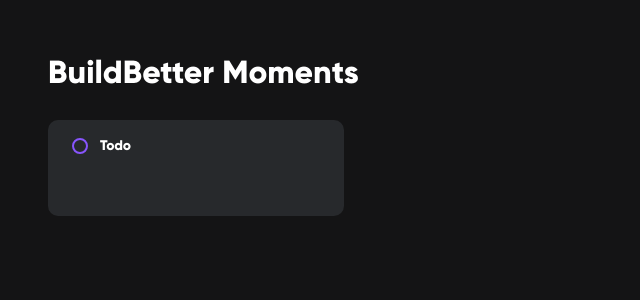
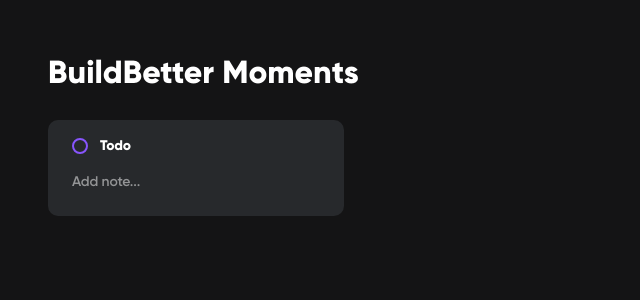
Before and after one commit to rosslibby/buildbetter-iv1, a React (Vite) app in the folder frontend/: page / in a window 1280 px wide. Shown: the top 300 px of the page, without its empty margins (0-640 px from the left). Built offline with nearby package versions, Linux system fonts and the light colour scheme.

Commit message:
display placeholder text in empty input field

```diff
--- a/frontend/src/index.css
+++ b/frontend/src/index.css
@@ -178,6 +178,15 @@
   width: 100%;
 }
 
+.card__input:empty::after {
+  content: 'Add note...';
+  color: var(--text-secondary);
+}
+
+.card__input:focus {
+  outline: none;
+}
+
 .card__input::placeholder {
   color: var(--text-secondary);
 }
@@ -205,3 +214,7 @@
 .card__actions > button:hover {
   color: var(--text-primary);
 }
+
+.card__actions > button:focus {
+  outline: none;
+}
```
Also changed, not shown: frontend/src/moments/components/MomentCard.tsx (+0 -9 lines).
